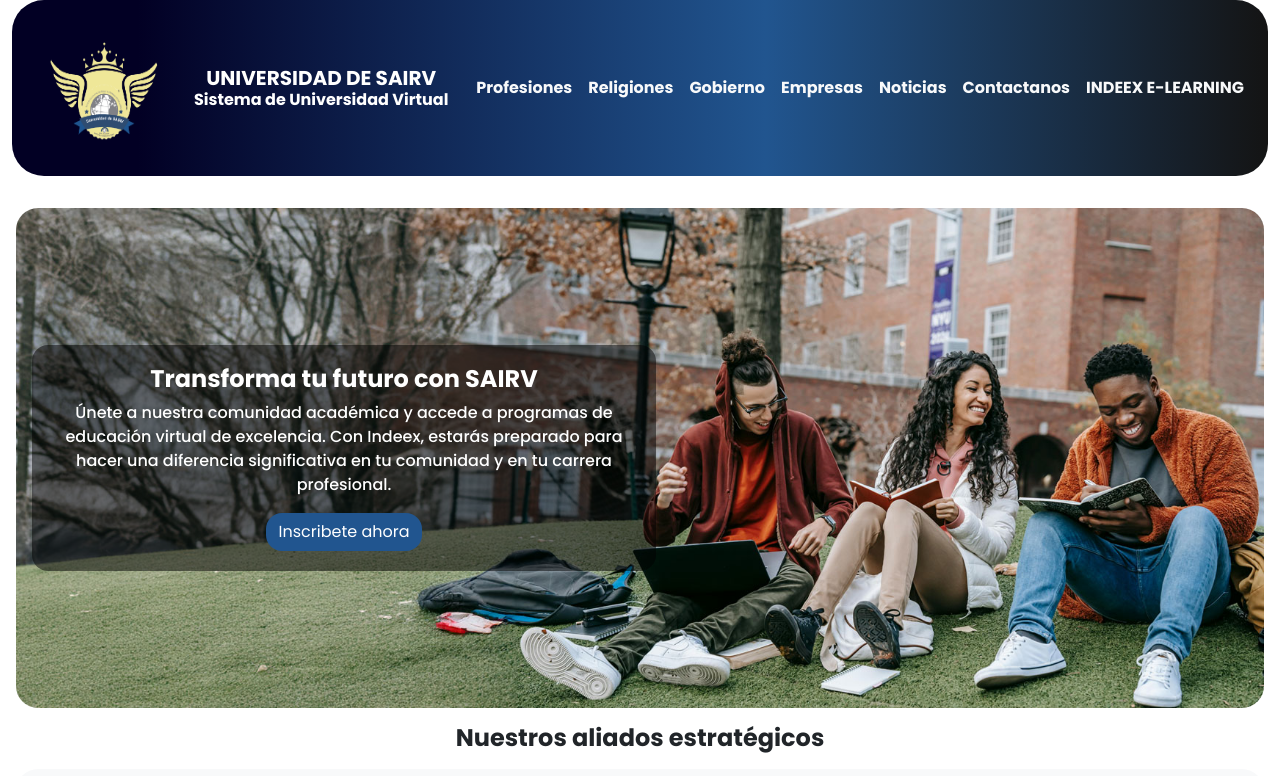
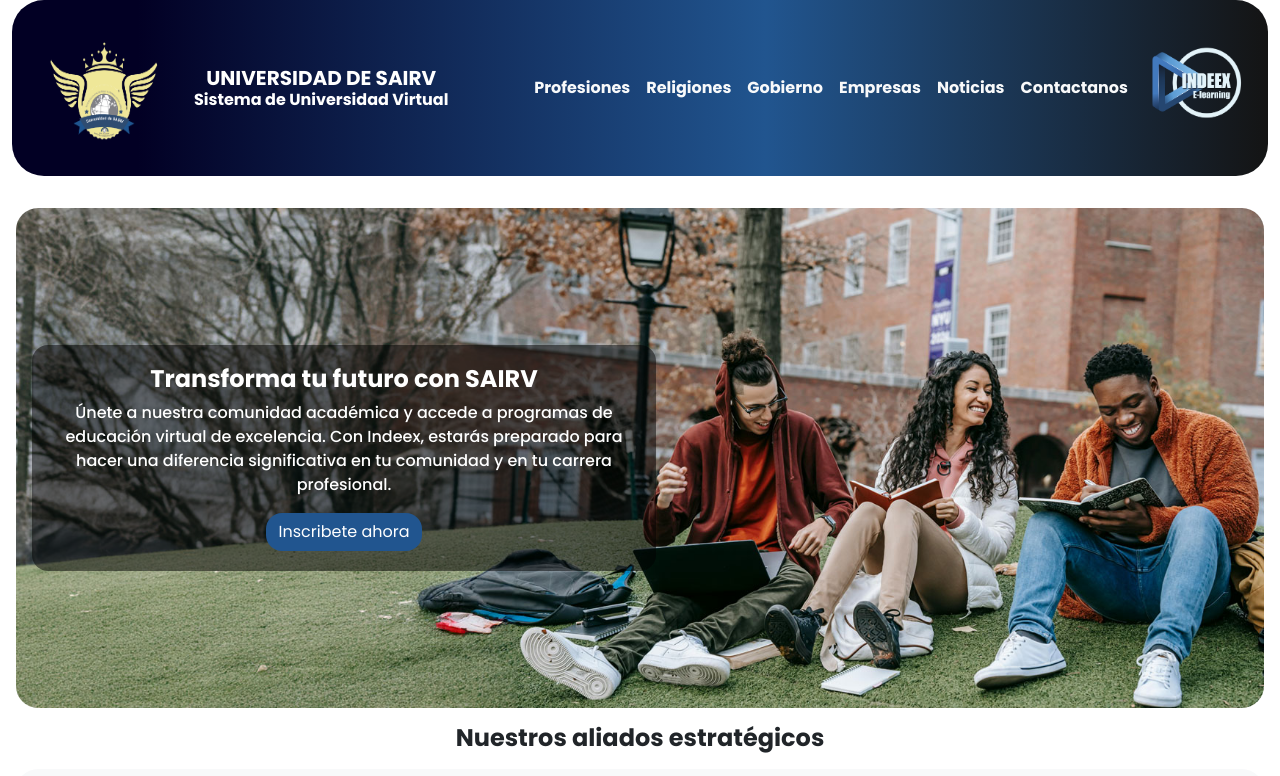
Before and after one commit to ValeriaEliasP/Pagina-de-Inicio-SAIRV, a plain HTML site: page index.html in a window 1280 px wide. Shown: the top 776 px of the page. Drawn offline with nearby package versions, Linux system fonts and the light colour scheme.

```diff
--- a/css/styles.scss
+++ b/css/styles.scss
@@ -18,6 +18,10 @@
     width: 150px;
 }
 
+.indeex-logo-size{
+  height: 100px;
+  width: 100px;
+}
 .navbar {
     padding: 0.5rem 1rem;
     position: relative;
@@ -27,8 +31,9 @@
   .navbar-toggler {
     position: absolute;
     right: 2rem;
-    top: 2.5rem;
+    top: 4.5rem;
     align-items: center;
+    text-align: left;
   }
 
   .navbar-nav {
--- a/index.html
+++ b/index.html
@@ -33,7 +33,7 @@ rel="stylesheet">
             </button>
           </div>
           <div class="collapse navbar-collapse" id="navbarNav">
-            <ul class="navbar-nav ml-auto titles-style">
+            <ul class="navbar-nav ml-auto titles-style align-items-center">
               <li class="nav-item active">
                 <a class="nav-link text-light" href="#">Profesiones</a>
               </li>
@@ -53,7 +53,7 @@ rel="stylesheet">
                 <a class="nav-link text-light" href="#">Contactanos</a>
               </li>
               <li class="nav-item">
-                <a class="nav-link text-light" href="#">INDEEX E-LEARNING</a>
+                <a class="nav-link text-light" href="#"><img src="imagenes/INDEEX transparente.png" class="indeex-logo-size"></a>
               </li>
             </ul>
           </div>
```
Also changed, not shown: css/styles.css, imagenes/INDEEX transparente.png (added), 2 other files.
